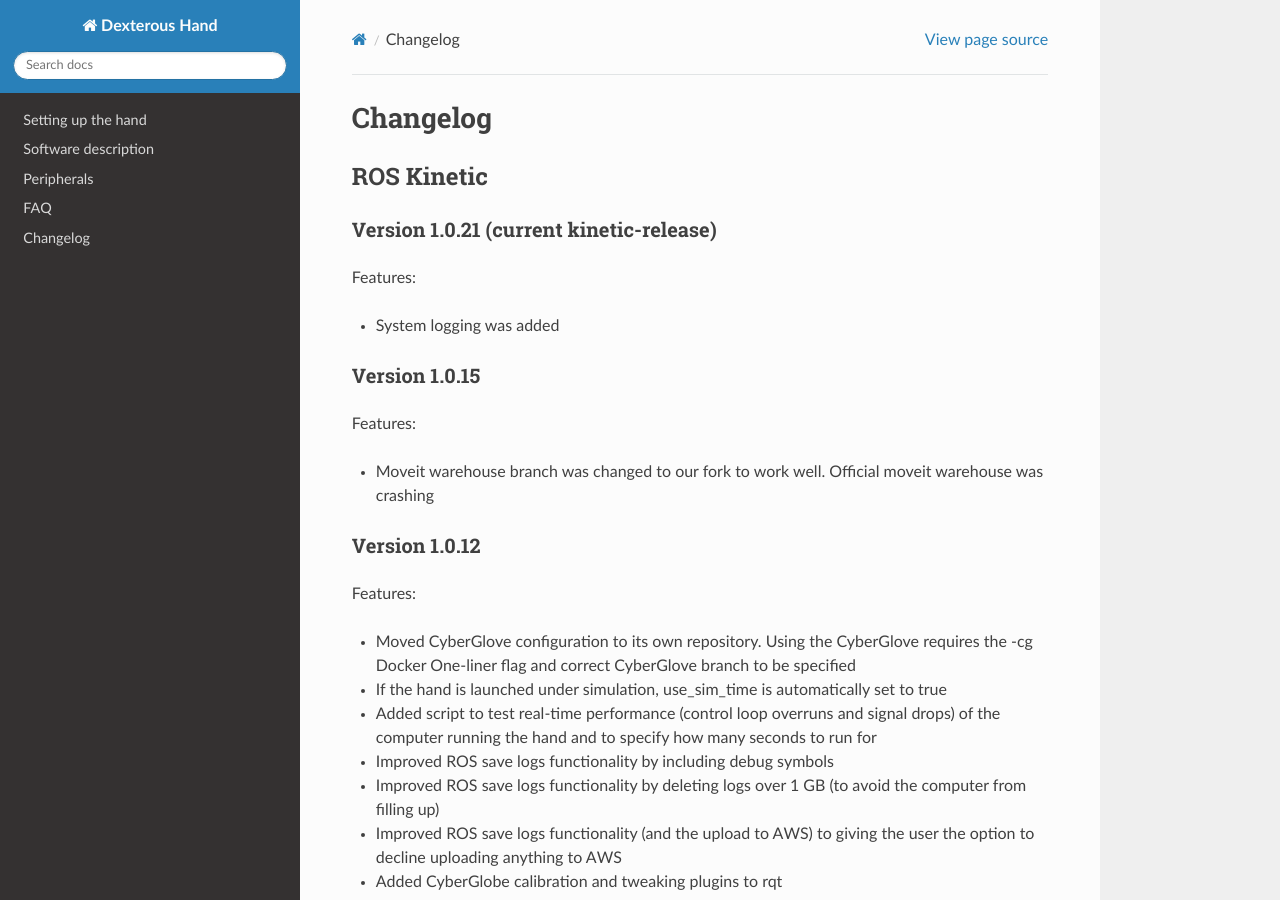
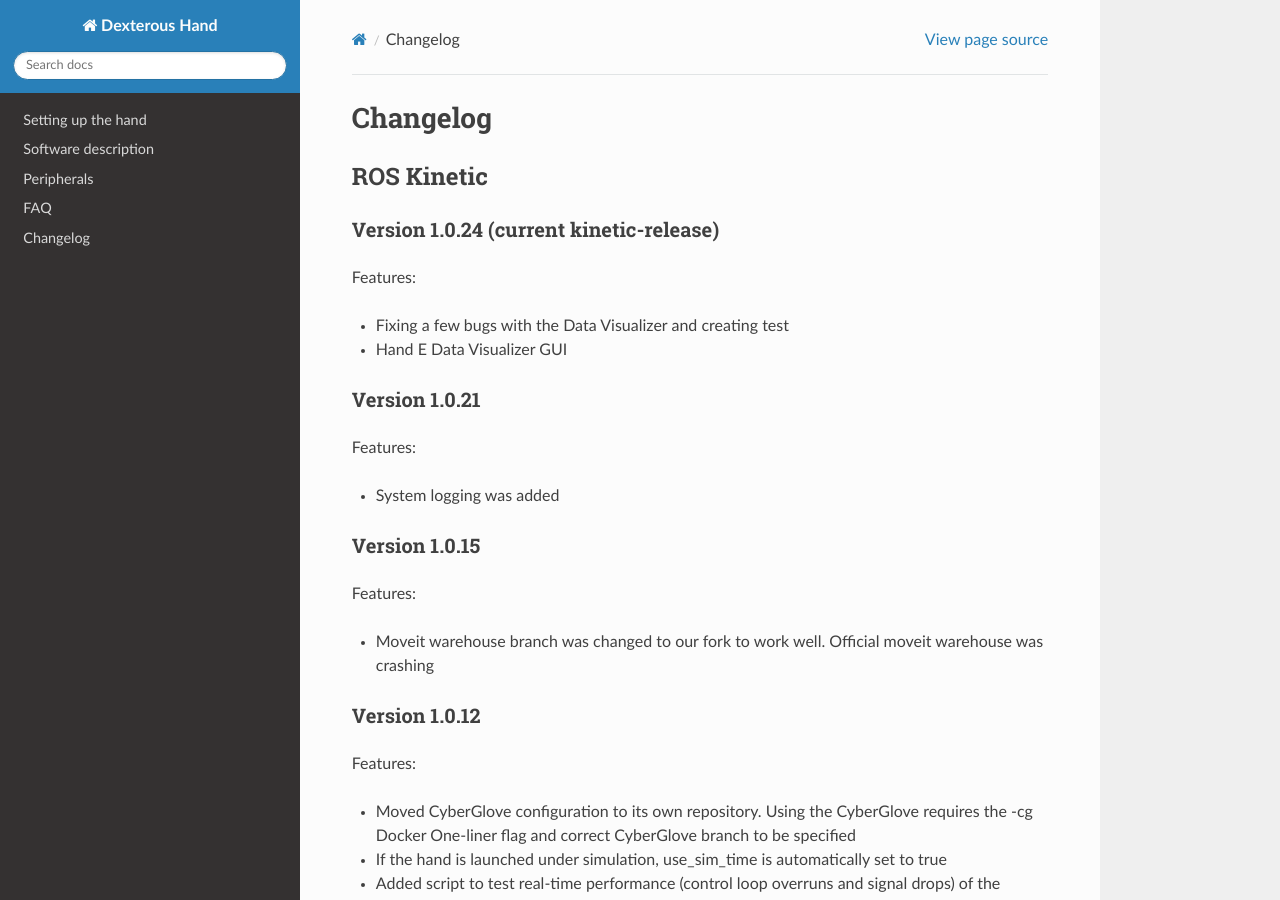
Before and after one commit to shadow-robot/sr_dexterous_hand_documentation, a Sphinx documentation site: the page built from docs/user_guide/5_changelog.md, in a window 1280 px wide and 900 px high. Built offline with Sphinx 7.4.7 and the Read the Docs theme 2.0.0, drawn with Linux system fonts in a browser that asks for light colours.

Commit message:
Update 5_changelog.md

```diff
--- a/docs/user_guide/5_changelog.md
+++ b/docs/user_guide/5_changelog.md
@@ -1,7 +1,14 @@
 # Changelog
 ## ROS Kinetic
 
-### Version 1.0.21 (current kinetic-release)
+### Version 1.0.24 (current kinetic-release)
+
+Features:
+
+* Fixing a few bugs with the Data Visualizer and creating test
+* Hand E Data Visualizer GUI
+
+### Version 1.0.21
 
 Features:
 
```
